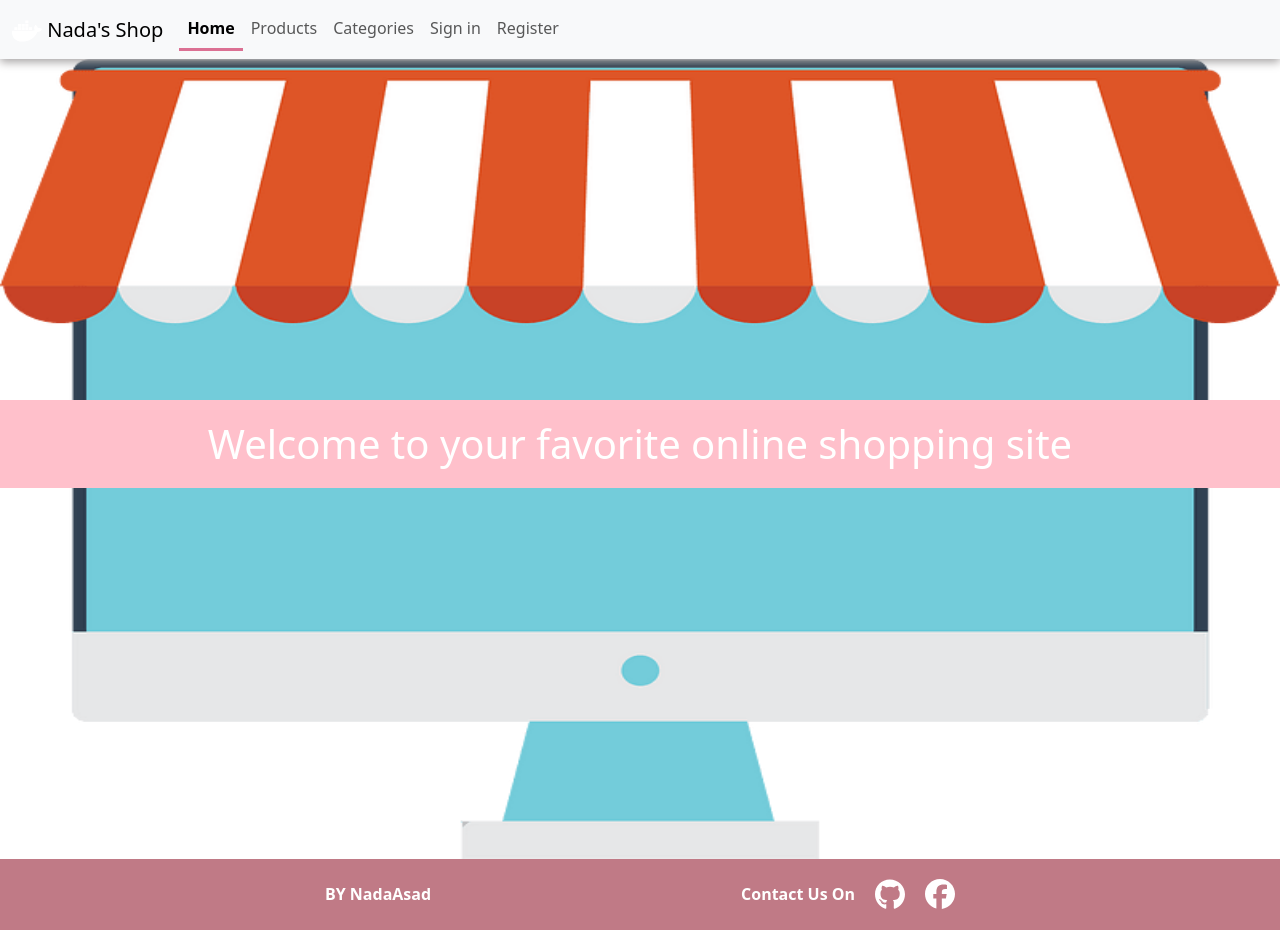
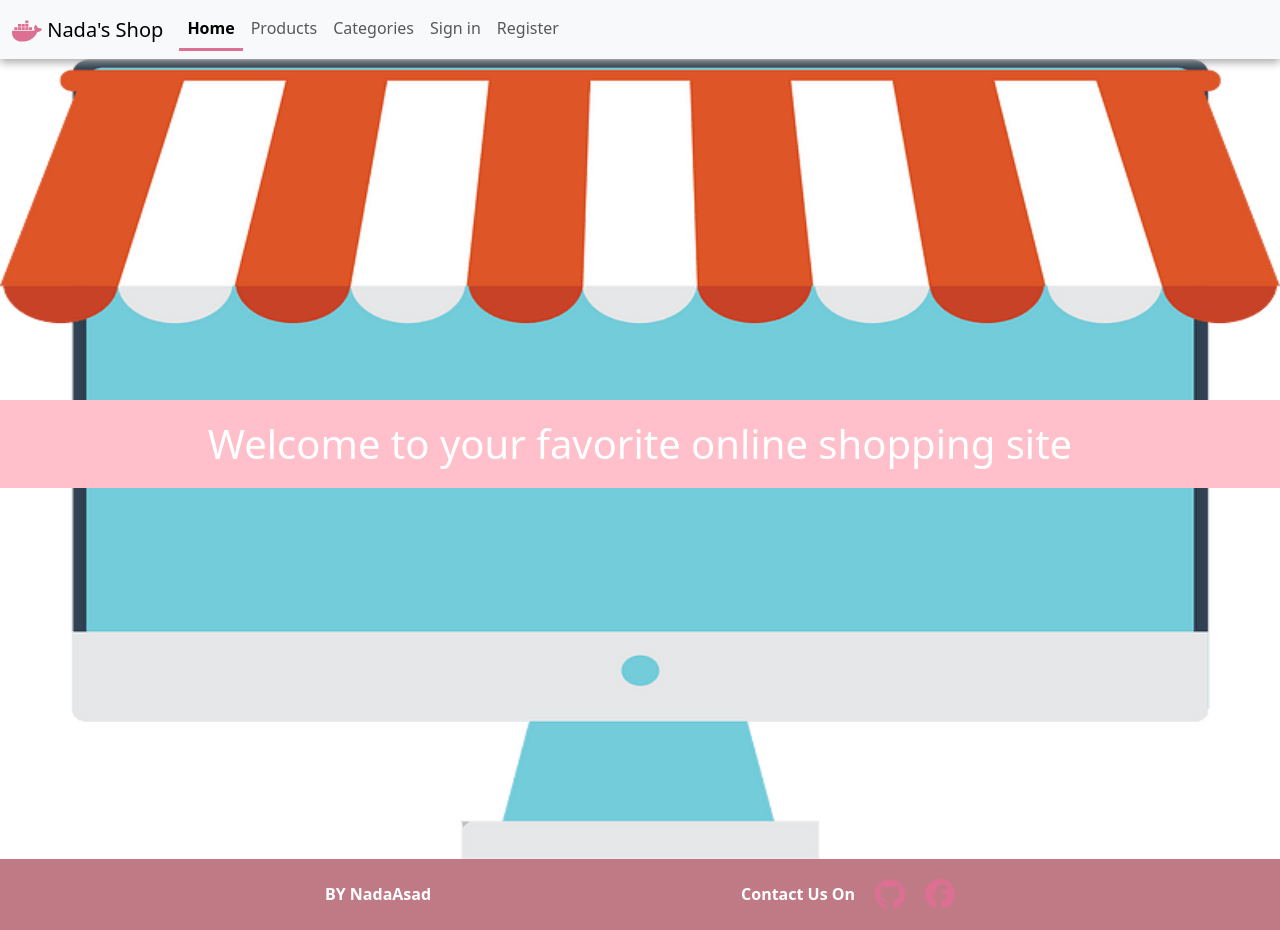
Before and after one commit to NadaAsadk/Nada-s_Shop, a React (Vite) app: page / in a window 1280 px wide. Built offline with nearby package versions, Linux system fonts and the light colour scheme.

Commit message:
Update Navbar.css

```diff
--- a/src/components/Navbar/Navbar.css
+++ b/src/components/Navbar/Navbar.css
@@ -14,7 +14,7 @@ button{
     transition: 0s;
 }
 
-svg{
+a svg{
     width:30px;
     fill:palevioletred;
 
```
